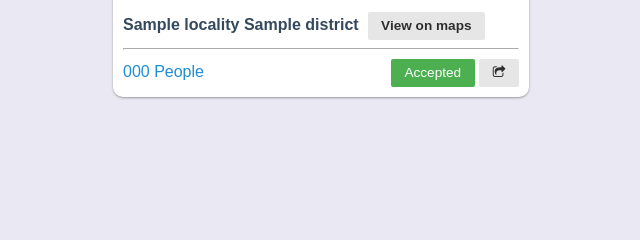
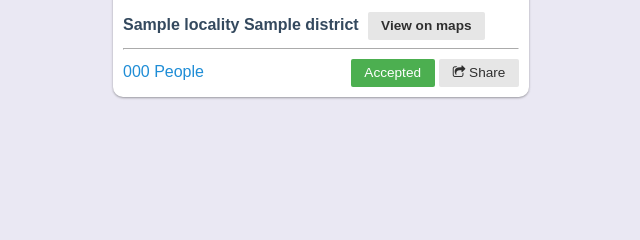
Before and after one commit to devpranoy/keralarescue, a Python web app: template templates/index.html in a window 1280 px wide. Shown: the part 283-523 px from the top of the page, without its empty margins (319-959 px from the left). Run offline with Jinja, Linux system fonts and the light colour scheme; the template is opened without the code that fills it: most values are stand-ins (such as "Sample title", 1, 10 or a date in 2020); some libraries are stand-ins or nearby versions.

Commit message:
Add Share label

```diff
--- a/templates/index.html
+++ b/templates/index.html
@@ -115,6 +115,7 @@
 
                                          Here’s a link to check whether they are rescued or to rescue them. http://www.rescueapp.in/" data-action="share/whatsapp/share">
                                                 <i class="fa fa-share-square-o"></i>
+						<span>Share</span>
                                             </a>
                                     </div>
                                 </div>
```
